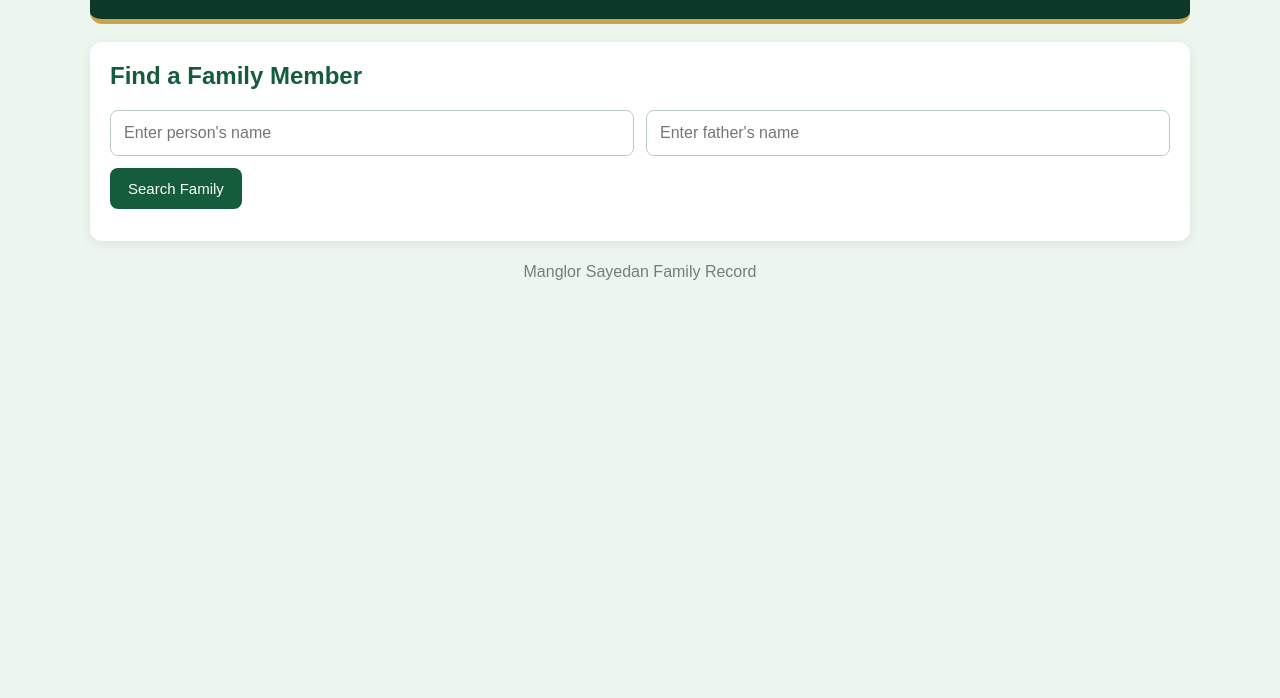
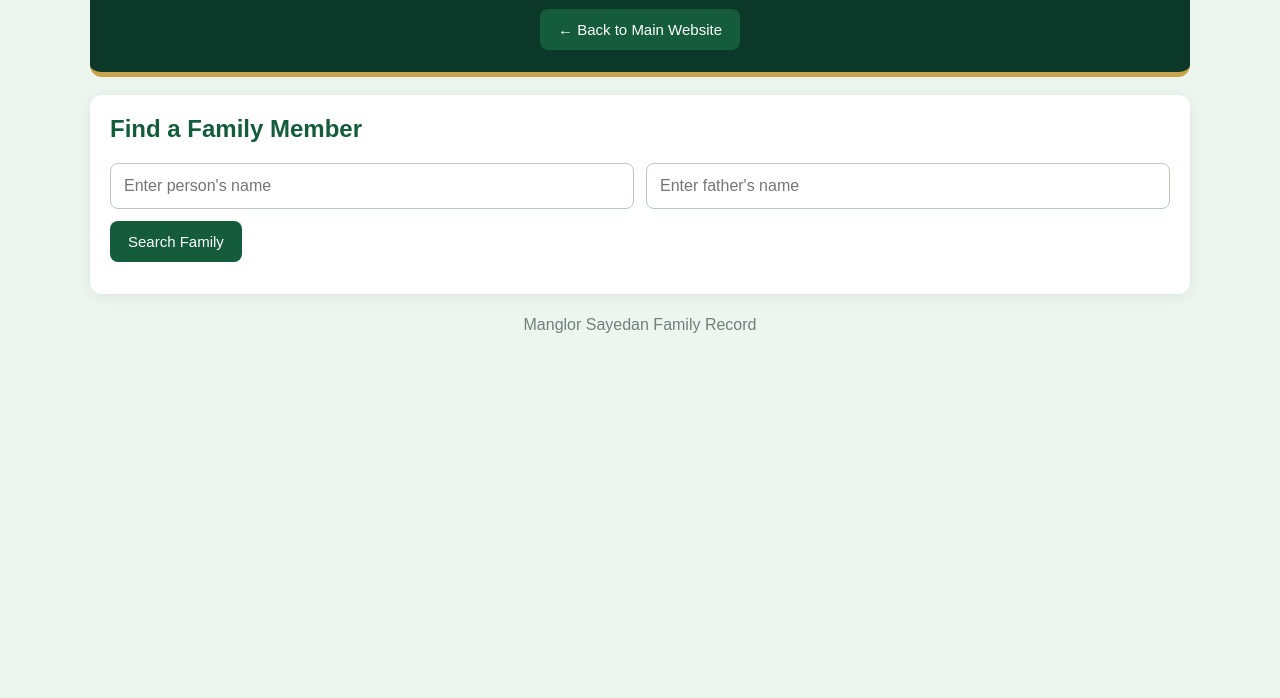
Before and after one commit to ajmalsayed88-web/swat-sayedan-family-tree, a plain HTML site: page family-print.html in a window 1280 px wide. Shown: the part 102-800 px from the top of the page. Drawn offline with nearby package versions, Linux system fonts and the light colour scheme.

Commit message:
Add back button to family-print.html

```diff
--- a/family-print.html
+++ b/family-print.html
@@ -326,6 +326,9 @@ body.print-landscape{page:auto}
 <header>
   <h1>Manglor Sayedan Family Tree</h1>
   <p>Family Lineage Search &amp; Printing</p>
+  <button type="button" onclick="window.location.href='index.html'">
+  ← Back to Main Website
+</button>
 </header>
 
 <section class="search-panel">
```
